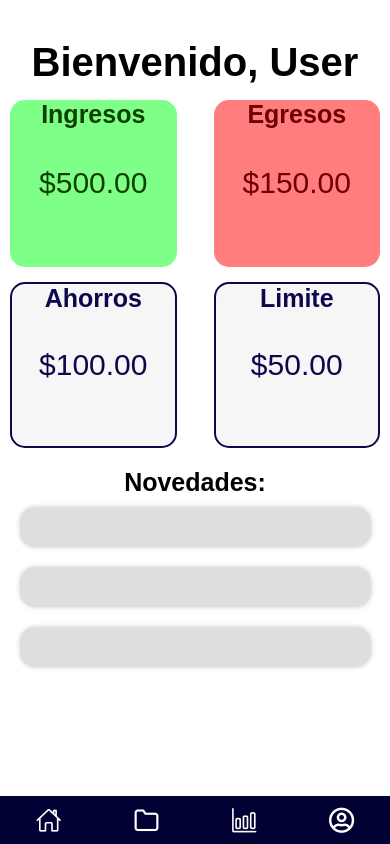
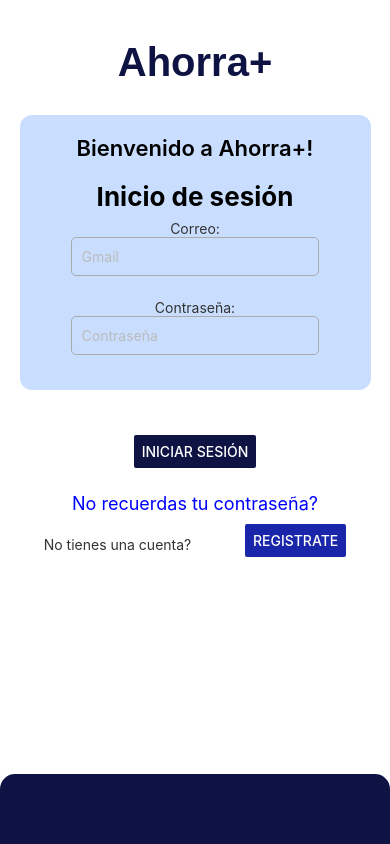
Before and after one commit to Anapaulara/Proyecto-Desarrollo-de-Apps-Moviles, a React Native app in the folder AhorraMass/: screen / in a window 390 px wide. Built offline with nearby package versions, Linux system fonts and the light colour scheme.

Commit message:
Login conexión a perfil

```diff
--- a/AhorraMass/App.js
+++ b/AhorraMass/App.js
@@ -12,8 +12,8 @@ const Stack = createNativeStackNavigator();
 
 export default function App() {
   return (
-    <NavigationContainer initialRouteName="Principal">
-      <Stack.Navigator screenOptions={{ headerShown: false }}>
+    <NavigationContainer>
+      <Stack.Navigator initialRouteName="LogIn" screenOptions={{ headerShown: false }}>
         <Stack.Screen name="Principal" component={PrincipalScreen} />
         <Stack.Screen name="Perfil" component={PerfilScreen} />
         <Stack.Screen name="Presupuesto" component={PresupuestoScreen} />
--- a/AhorraMass/Screens/LogInScreen.js
+++ b/AhorraMass/Screens/LogInScreen.js
@@ -28,6 +28,27 @@ export default function LogInScreen({ navigation }) {
     }
 
     navigation.navigate("Principal");
+  };
+
+  const botonCerrar = () => {
+    setModalVisible(false);
+    SetNewPassword('');
+    setCNewPassword('');
+  };
+
+  const botonGuardar = () => {
+    if (NewPassword.trim() === '' || CNewPassword.trim() === '') {
+      Alert.alert("Error", "Completa ambos campos.");
+      return;
+    }
+
+    if (NewPassword !== CNewPassword) {
+      Alert.alert("Error", "Las contraseñas no coinciden.");
+      return;
+    }
+
+    Alert.alert("Éxito", "Contraseña actualizada.");
+    botonCerrar();
   };
 
   return (
@@ -65,42 +86,55 @@ export default function LogInScreen({ navigation }) {
 
       <Pressable
         onPress={() => setModalVisible(true)}
-            style={({ pressed }) => [
-            { opacity: pressed ? 0.5 : 1, }, ]} >
-  <Text style={{ color: 'blue',  fontSize: 18, padding: 10, }}>
+        style={({ pressed }) => [{ opacity: pressed ? 0.5 : 1 }]}
+      >
+        <Text style={{ color: 'blue', fontSize: 18, padding: 10 }}>
           No recuerdas tu contraseña?
         </Text>
       </Pressable>
 
       <Modal animationType="slide" transparent={true} visible={modalVisible} onRequestClose={botonCerrar}>
-
         <View style={GlobalStyles.modalContenedor}>
-
           <View style={GlobalStyles.modalVista}>
-
             <Text style={GlobalStyles.modalTitulo}>Renovar contraseña</Text>
 
-            <TextInput style={GlobalStyles.modalInput} placeholder="Escribe tu Contraseña nueva" placeholderTextColor="#888" value={NewPassword} onChangeText= {SetNewPassword}/>
-            <TextInput style={GlobalStyles.modalInput} placeholder="Confirmar contraseña" placeholderTextColor="#888" value={CNewPassword} onChangeText={setCNewPassword}/>
+            <TextInput
+              style={GlobalStyles.modalInput}
+              placeholder="Escribe tu Contraseña nueva"
+              placeholderTextColor="#888"
+              value={NewPassword}
+              onChangeText={SetNewPassword}
+            />
+
+            <TextInput
+              style={GlobalStyles.modalInput}
+              placeholder="Confirmar contraseña"
+              placeholderTextColor="#888"
+              value={CNewPassword}
+              onChangeText={setCNewPassword}
+            />
 
             <View style={GlobalStyles.modalBotones}>
 
-              <TouchableOpacity style={[GlobalStyles.botonBase, GlobalStyles.botonCancelar]} onPress={botonCerrar}>
+              <TouchableOpacity
+                style={[GlobalStyles.botonBase, GlobalStyles.botonCancelar]}
+                onPress={botonCerrar}
+              >
                 <Text style={GlobalStyles.botonCancelarTexto}>Cancelar</Text>
               </TouchableOpacity>
 
-              <TouchableOpacity style={[GlobalStyles.botonBase, GlobalStyles.botonGuardar]} onPress={botonGuardar}>
+              <TouchableOpacity
+                style={[GlobalStyles.botonBase, GlobalStyles.botonGuardar]}
+                onPress={botonGuardar}
+              >
                 <Text style={GlobalStyles.botonGuardarTexto}>Guardar</Text>
               </TouchableOpacity>
 
             </View>
 
           </View>
-
         </View>
-
       </Modal>
-
 
       <View style={styles.switchRow}>
         <Text style={styles.splashSubtitle}>No tienes una cuenta?</Text>
```
Lines whose indentation alone changed are shown as unchanged.
